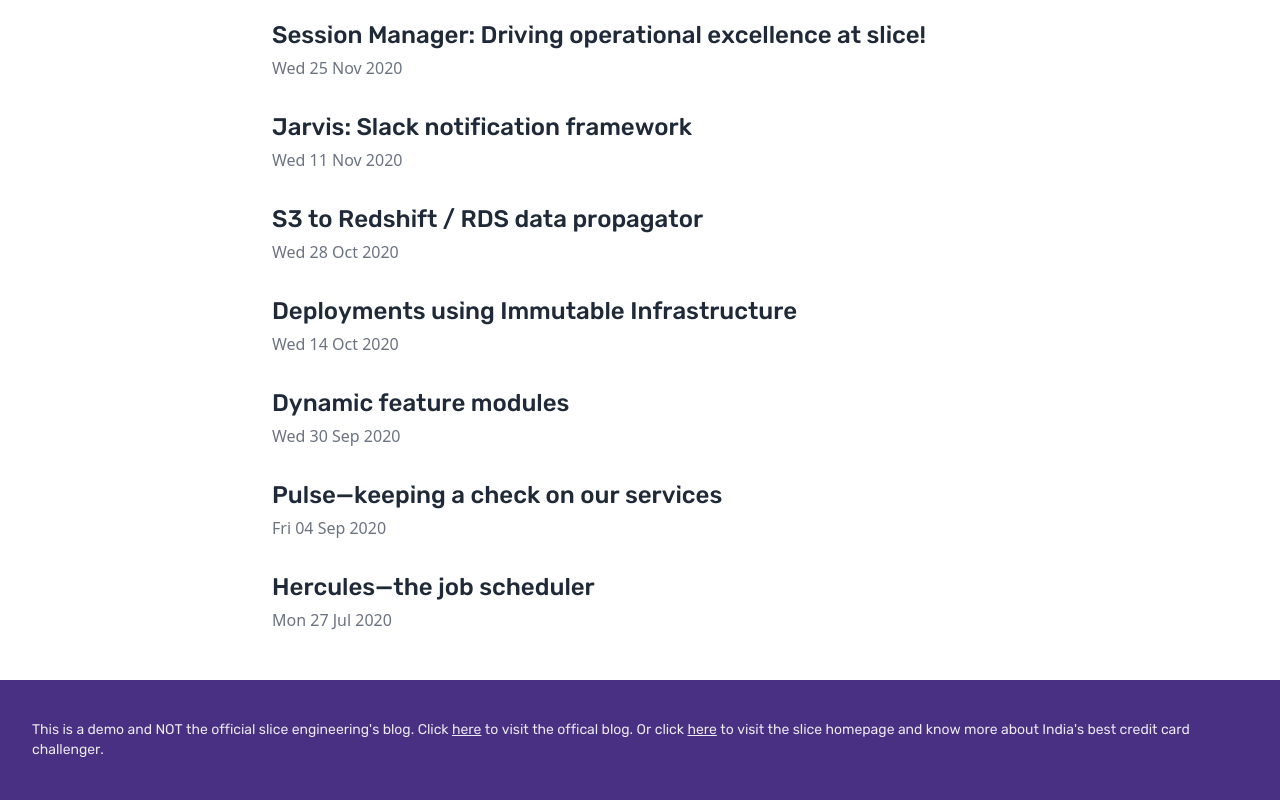
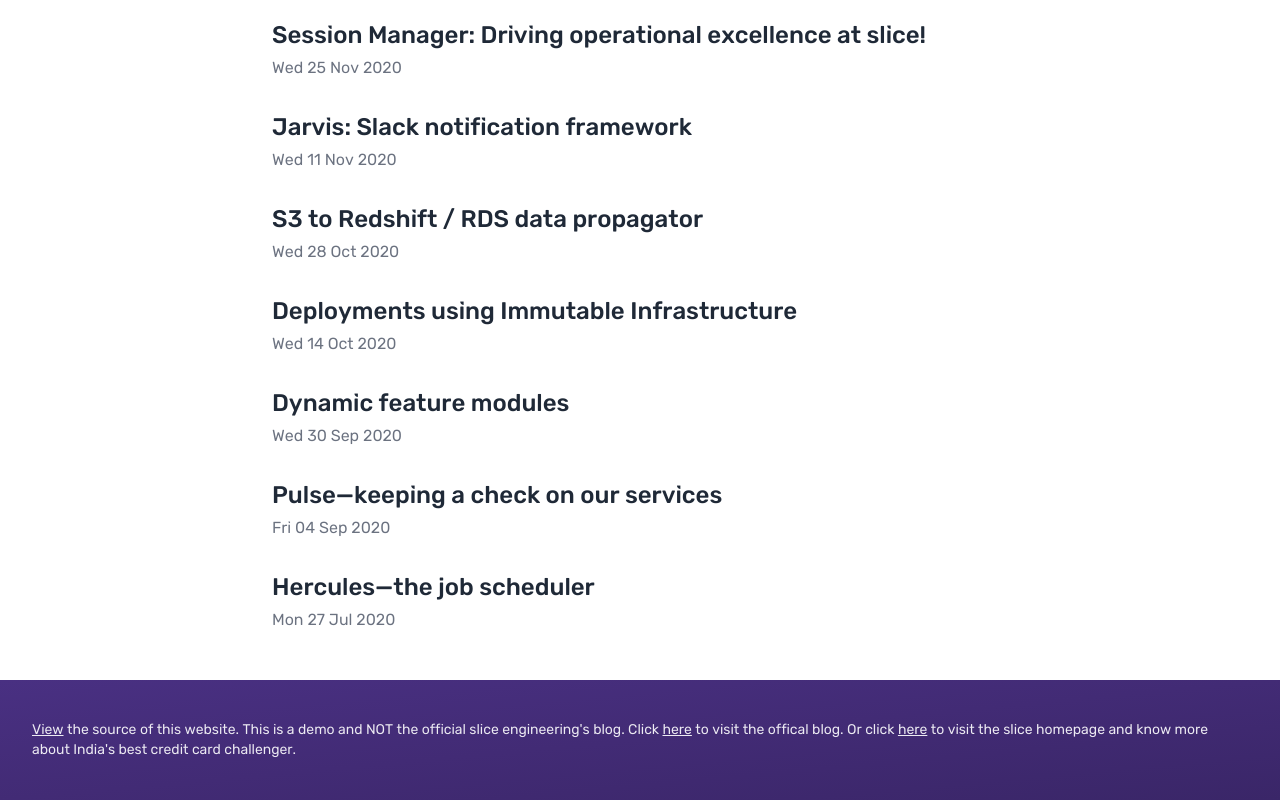
Before and after one commit to alabhyajindal/slice, a Next.js app: page / in a window 1280 px wide. Shown: the part 724-1524 px from the top of the page. Built offline with nearby package versions, Linux system fonts and the light colour scheme.

Commit message:
Added subtle gradient to the footer Correctly applied custom fonts

```diff
--- a/components/BlogPost.js
+++ b/components/BlogPost.js
@@ -38,7 +38,7 @@
       className='flex flex-col gap-1 hover:opacity-80 active:scale-95 transition transform duration-100 ease-in-out'
     >
       <a href={link} className=''>
-        <h1 className='font-slice text-xl lg:text-2xl font-medium text-gray-800 '>
+        <h1 className='text-xl lg:text-2xl font-medium text-gray-800 '>
           {title}
         </h1>
       </a>
--- a/components/Footer.js
+++ b/components/Footer.js
@@ -1,8 +1,16 @@
 export default function Footer() {
   return (
-    <div className='bg-[#493082] text-[#edebf3] px-8 py-10 text-sm flex flex-col gap-4 font-slice mt-8'>
+    <div className='bg-gradient-to-br from-[#493082] via-[#422b75] to-[#3a2668] text-[#edebf3] px-8 py-10 text-sm flex flex-col gap-4 mt-8'>
       <p>
-        This is a demo and NOT the official slice engineering&apos;s blog. Click{' '}
+        {' '}
+        <a
+          href='https://github.com/alabhyajindal/slice'
+          className='underline hover:opacity-80 transition transform duration-150 ease-in-out'
+        >
+          View
+        </a>{' '}
+        the source of this website. This is a demo and NOT the official slice
+        engineering&apos;s blog. Click{' '}
         <a
           href='https://engineering.sliceit.com/'
           className='underline hover:opacity-80 transition transform duration-150 ease-in-out'
--- a/components/Header.js
+++ b/components/Header.js
@@ -2,16 +2,20 @@
 
 export default function Header() {
   return (
-    <div className='px-8 py-10 mt-12'>
+    <div className='px-8 py-10 mt-12 font-sans'>
       <div className='flex flex-col items-center gap-2'>
         <Link href='/'>
           <a>
             <img src='/logo.svg' className='h-14' alt='slice Logo' />
           </a>
         </Link>
-        <h1 className='text-4xl font-bold text-gray-700 mt-14'>
-          slice engineering
-        </h1>
+        <Link href='/'>
+          <a>
+            <h1 className='text-4xl font-bold text-gray-700 mt-14'>
+              slice engineering
+            </h1>
+          </a>
+        </Link>
         <p className='text-gray-500'>Makers of slice</p>
       </div>
     </div>
--- a/components/Layout.js
+++ b/components/Layout.js
@@ -3,7 +3,7 @@
 
 export default function Layout({ children }) {
   return (
-    <div className='min-h-screen flex flex-col'>
+    <div className='min-h-screen flex flex-col font-slice'>
       <Header />
       <main className='flex-grow'>{children}</main>
       <Footer />
```
